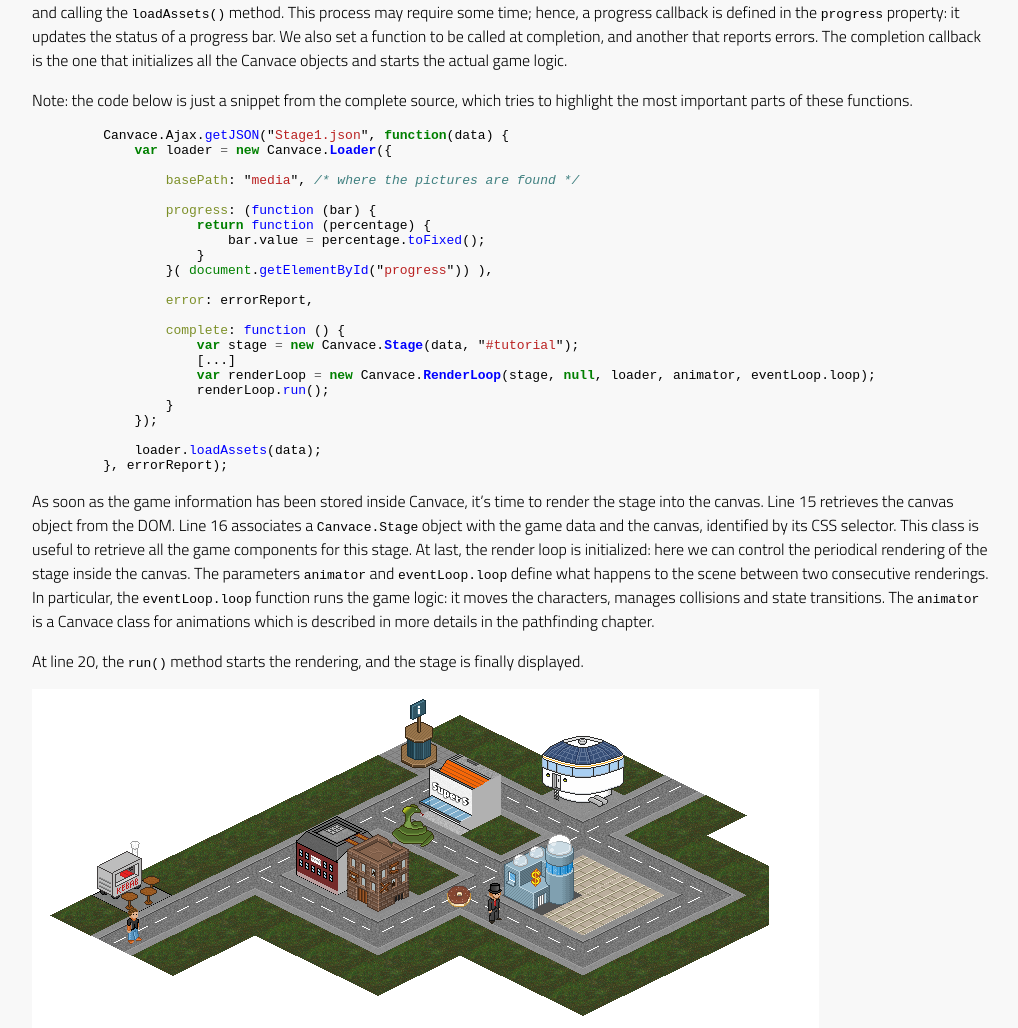
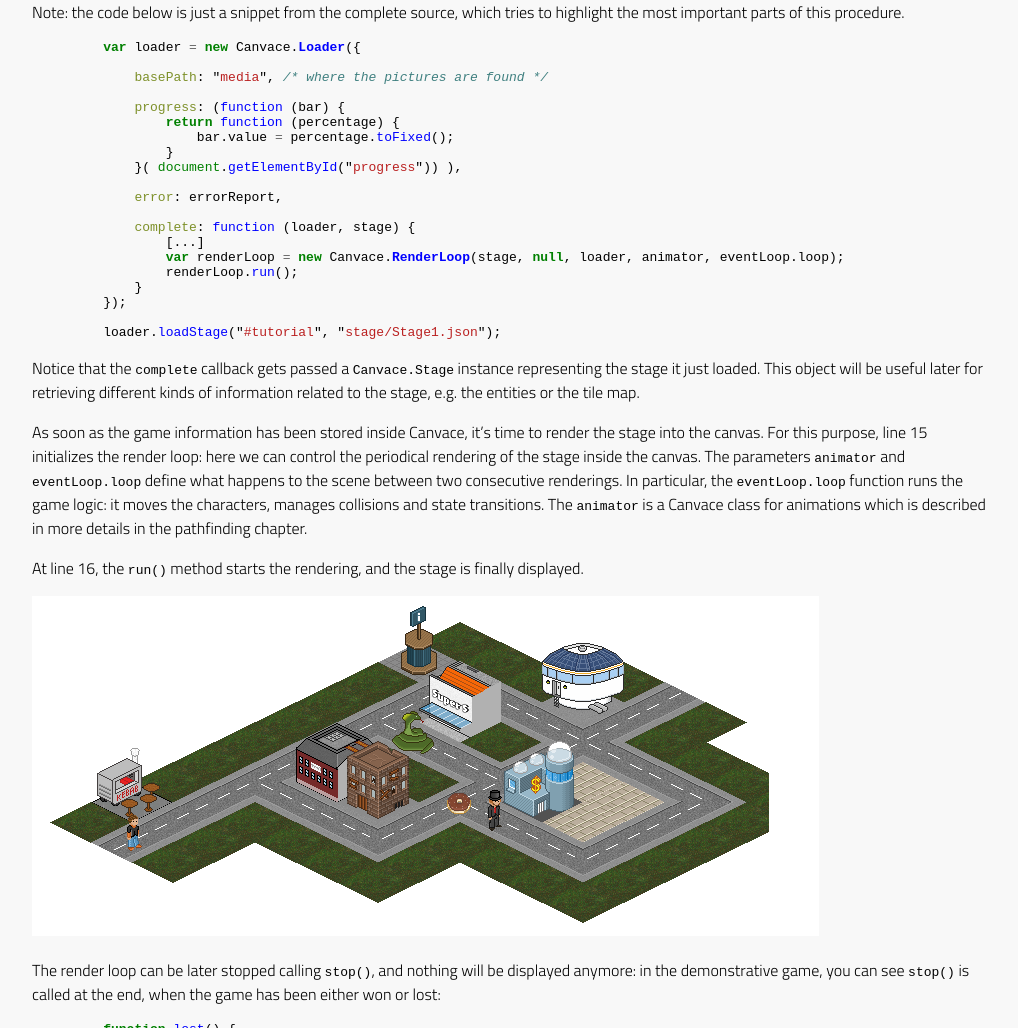
Before and after one commit to canvace/canvace.github.com, a Jekyll site: the page built from tutorials/init.md, in a window 1280 px wide and 1400 px high, scrolled down 479 px. Shown: the part 372-1400 px from the top of the window, without its empty margins (128-1146 px from the left). Built offline with Jekyll 4.4.1, drawn with Linux system fonts in a browser that asks for light colours; comment, search, counter and statistics services are not loaded; some of the changed text lies outside the part shown.

Commit message:
Loading process described according to recent changes.

```diff
--- a/tutorials/init.md
+++ b/tutorials/init.md
@@ -19,42 +19,38 @@ Generally speaking, you may organize a Canvace game like this:
 - one or more Javascript files for the game logic.
 
 ## Stage loading and rendering
-Initially, the stage information exported by the development environment needs to be loaded into Canvace. This is done asynchronously in two separate steps.
+Initially, the stage information exported by the development environment needs to be loaded into Canvace. This is done asynchronously, using a `Canvace.Loader`. The parameters for the constructor specify where the pictures can be found, a progress callback (which in this case simply updates a progress bar), an error callback, and finally a callback for completion. The loading process starts with the call to `loadStage()`, which takes the CSS selector for the canvas and the JSON file of the first stage.
 
-First, the JSON file Stage1.json is loaded using Ajax (line 1). The anonymous function, called when the loading has completed, gets the whole data as an object. Then, the "media" directory, containing all the pictures used for the game, is loaded by instantiating a `Canvace.Loader` object and calling the `loadAssets()` method. This process may require some time; hence, a progress callback is defined in the `progress` property: it updates the status of a progress bar. We also set a function to be called at completion, and another that reports errors. The completion callback is the one that initializes all the Canvace objects and starts the actual game logic.
-
-Note: the code below is just a snippet from the complete source, which tries to highlight the most important parts of these functions.
+Note: the code below is just a snippet from the complete source, which tries to highlight the most important parts of this procedure.
 
 {% highlight javascript %}
-    Canvace.Ajax.getJSON("Stage1.json", function(data) {
-        var loader = new Canvace.Loader({
+    var loader = new Canvace.Loader({
 
-            basePath: "media", /* where the pictures are found */
+        basePath: "media", /* where the pictures are found */
 
-            progress: (function (bar) {
-                return function (percentage) {
-                    bar.value = percentage.toFixed();
-                }
-            }( document.getElementById("progress")) ),
+        progress: (function (bar) {
+            return function (percentage) {
+                bar.value = percentage.toFixed();
+            }
+        }( document.getElementById("progress")) ),
 
-            error: errorReport,
+        error: errorReport,
 
-            complete: function () {
-                var stage = new Canvace.Stage(data, "#tutorial");
-                [...]
-                var renderLoop = new Canvace.RenderLoop(stage, null, loader, animator, eventLoop.loop);
-                renderLoop.run();
-            }
-        });
+        complete: function (loader, stage) {
+            [...]
+            var renderLoop = new Canvace.RenderLoop(stage, null, loader, animator, eventLoop.loop);
+            renderLoop.run();
+        }
+    });
 
-        loader.loadAssets(data);
-    }, errorReport);
+    loader.loadStage("#tutorial", "stage/Stage1.json");
 {% endhighlight %}
 
-As soon as the game information has been stored inside Canvace, it's time to render the stage into the canvas. Line 15 retrieves the canvas object from the DOM.
-Line 16 associates a `Canvace.Stage` object with the game data and the canvas, identified by its CSS selector. This class is useful to retrieve all the game components for this stage. At last, the render loop is initialized: here we can control the periodical rendering of the stage inside the canvas. The parameters `animator` and `eventLoop.loop` define what happens to the scene between two consecutive renderings. In particular, the `eventLoop.loop` function runs the game logic: it moves the characters, manages collisions and state transitions. The `animator` is a Canvace class for animations which is described in more details in the pathfinding chapter.
+Notice that the `complete` callback gets passed a `Canvace.Stage` instance representing the stage it just loaded. This object will be useful later for retrieving different kinds of information related to the stage, e.g. the entities or the tile map.
 
-At line 20, the `run()` method starts the rendering, and the stage is finally displayed.
+As soon as the game information has been stored inside Canvace, it's time to render the stage into the canvas. For this purpose, line 15 initializes the render loop: here we can control the periodical rendering of the stage inside the canvas. The parameters `animator` and `eventLoop.loop` define what happens to the scene between two consecutive renderings. In particular, the `eventLoop.loop` function runs the game logic: it moves the characters, manages collisions and state transitions. The `animator` is a Canvace class for animations which is described in more details in the pathfinding chapter.
+
+At line 16, the `run()` method starts the rendering, and the stage is finally displayed.
 
 ![Game stage](images/game-stage.png)
 
```
